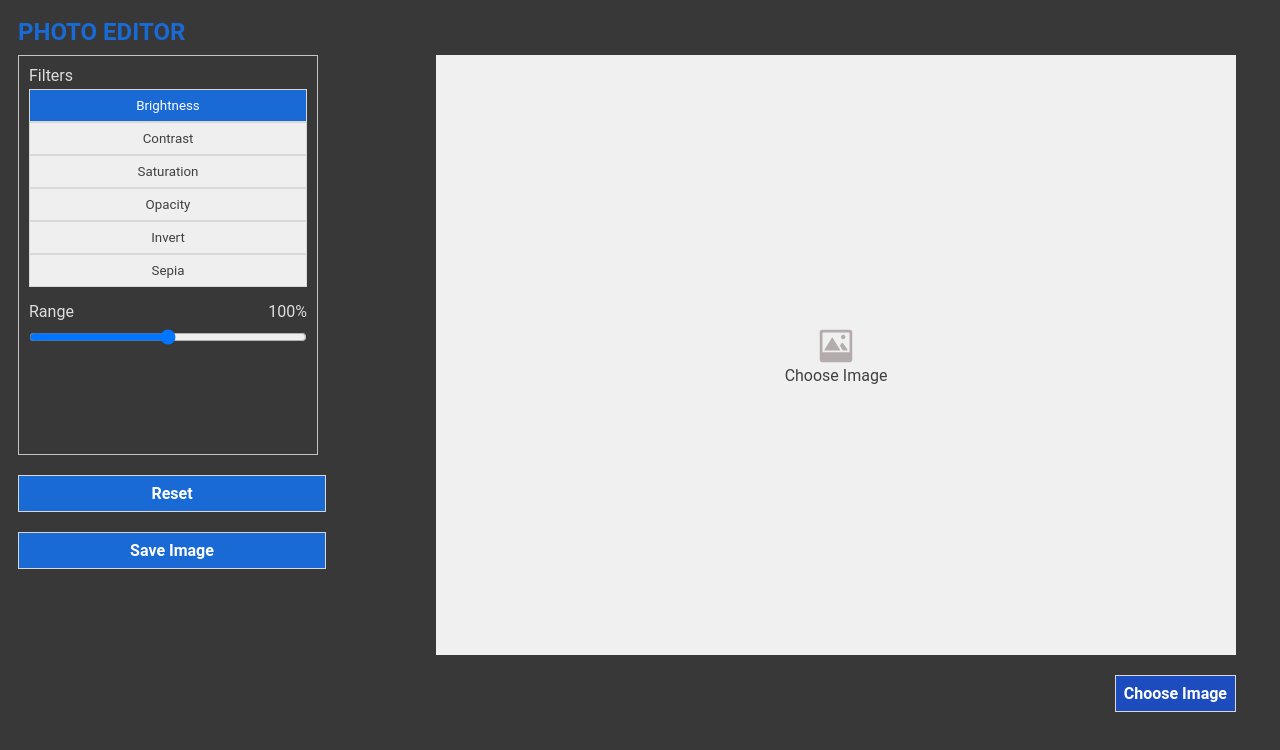
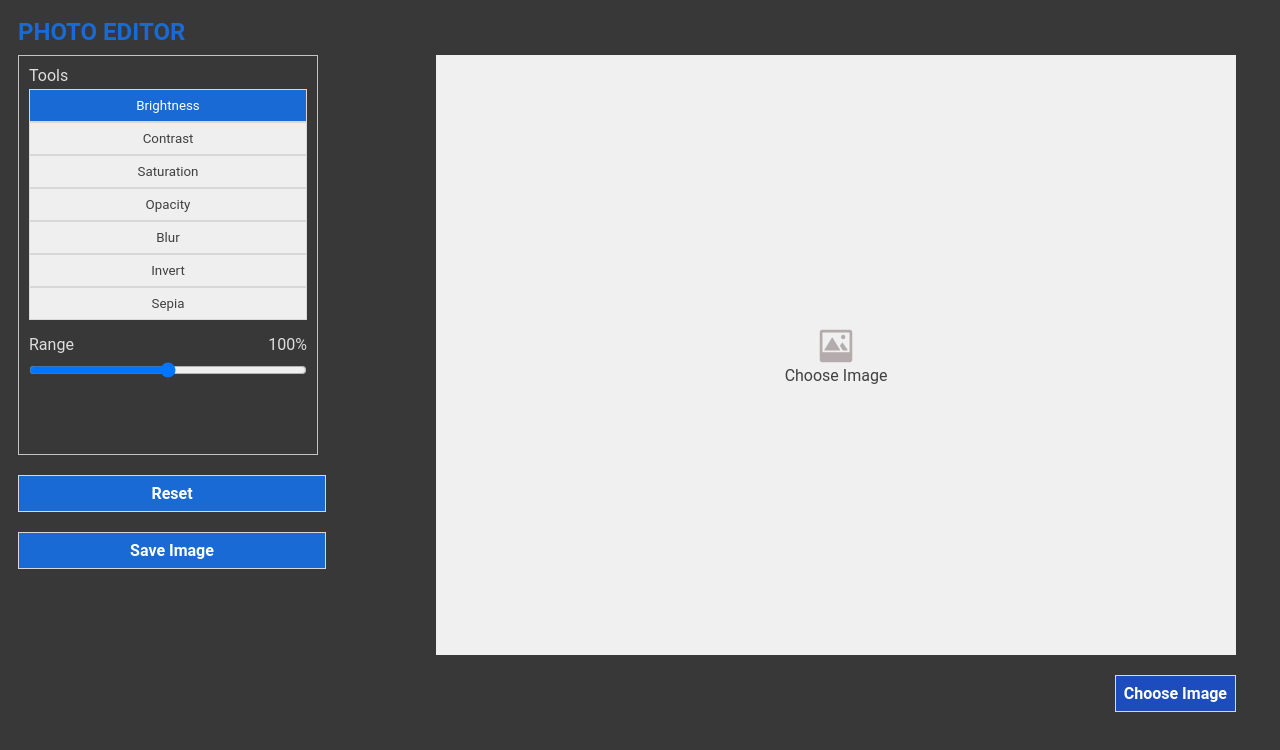
Before and after one commit to Egor-Poduto/photo-editor, a React (Create React App) app: page / in a window 1280 px wide. Shown: the top 750 px of the page. Built offline with nearby package versions, Linux system fonts and the light colour scheme.

Commit message:
Update Main.jsx
Добавлен фильтр Blur.

```diff
--- a/src/Main.jsx
+++ b/src/Main.jsx
@@ -20,6 +20,10 @@ const Main = () => {
         {
             name: 'opacity',
             maxValue: 100
+        },
+        {
+            name: 'blur',
+            maxValue: 15
         },
         {
             name: 'invert',
@@ -46,6 +50,7 @@ const Main = () => {
         contrast: 100,
         invert: 0,
         opacity: 100,
+        blur: 0,
     })
     const inputHandle = (e) => {
         setState({
@@ -55,9 +60,7 @@ const Main = () => {
     }
     const imageHandle = (e) => {
         if (e.target.files.length !== 0) {
-
             const reader = new FileReader()
-
             reader.onload = () => {
                 setState({
                     ...state,
@@ -74,7 +77,6 @@ const Main = () => {
         canvas.width = crop.width
         canvas.height = crop.height
         const ctx = canvas.getContext('2d')
-
         ctx.drawImage(
             details,
             crop.x * scaleX,
@@ -99,7 +101,7 @@ const Main = () => {
         canvas.width = details.naturalWidth
         canvas.height = details.naturalHeight
         const ctx = canvas.getContext('2d')
-        ctx.filter = `brightness(${state.brightness}%) sepia(${state.sepia}%) opacity(${state.opacity}%) invert(${state.invert}%) saturate(${state.saturation}%) contrast(${state.contrast}%)`
+        ctx.filter = `brightness(${state.brightness}%) sepia(${state.sepia}%) blur(${state.blur}px) opacity(${state.opacity}%) invert(${state.invert}%) saturate(${state.saturation}%) contrast(${state.contrast}%)`
         ctx.translate(canvas.width / 2, canvas.height / 2)
         ctx.scale(state.vartical, state.horizental)
         ctx.drawImage(
@@ -124,7 +126,7 @@ const Main = () => {
                     <div className="sidebar">
                         <div className="side_body">
                             <div className="filter_section">
-                                <span>Filters</span>
+                                <span>Tools</span>
                                 <div className="filter_key">
                                     {
                                         filterElement.map((v, i) => <button className={property.name === v.name ? 'active' : ''} onClick={() => setProperty(v)} key={i} >{v.name}</button>)
@@ -148,7 +150,7 @@ const Main = () => {
                         <div className="image">
                             {
                                 state.image ? <ReactCrop crop={crop} onChange={c => setCrop(c)}>
-                                    <img onLoad={(e) => setDetails(e.currentTarget)} style={{ filter: `brightness(${state.brightness}%) opacity(${state.opacity}%) invert(${state.invert}%) sepia(${state.sepia}%) saturate(${state.saturation}%) contrast(${state.contrast}%)` }} src={state.image} alt="" />
+                                    <img onLoad={(e) => setDetails(e.currentTarget)} style={{ filter: `brightness(${state.brightness}%) blur(${state.blur}px) opacity(${state.opacity}%) invert(${state.invert}%) sepia(${state.sepia}%) saturate(${state.saturation}%) contrast(${state.contrast}%)` }} src={state.image} alt="" />
                                 </ReactCrop> :
                                     <label htmlFor="choose">
                                         <IoIosImage />
```
